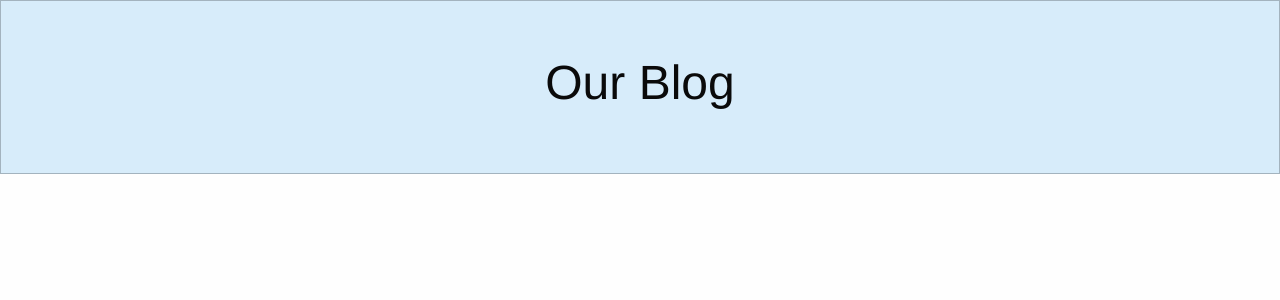
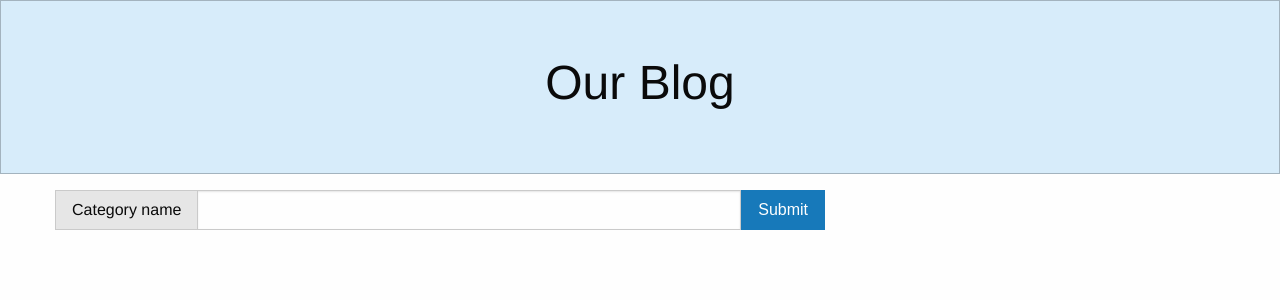
Before and after one commit to daniyarchambylov/it-academy-blog, a Django app: page /authors/ in a window 1280 px wide. Shown: the part 54-354 px from the top of the page. Run offline with Django 3.2, Linux system fonts and the light colour scheme; data that the repository does not hold is empty; parts of the project's set-up code (start-up, migrations or seed data) failed here and were passed over; some libraries are stand-ins or nearby versions.

Commit message:
add filter author form

```diff
--- a/blog/authors/templates/authors/list.html
+++ b/blog/authors/templates/authors/list.html
@@ -3,6 +3,19 @@
 {% block page_title %}Authors{% endblock page_title %}
 
 {% block contents %}
+  <form>
+    <div class="row">
+      <div class="columns">
+        <div class="input-group">
+          <span class="input-group-label">Category name</span>
+          <input class="input-group-field" type="text" name="name">
+          <div class="input-group-button">
+            <input type="submit" class="button" value="Submit">
+          </div>
+        </div>
+      </div>
+    </div>
+  </form>
   {% for a in authors %}
     <li>
       <div class="row">
--- a/blog/authors/views.py
+++ b/blog/authors/views.py
@@ -7,7 +7,11 @@ from blog.authors.models import Author
 
 
 def authors_list(request):
+    category_name = request.GET.get('name')
     authors = Author.objects.all()
+
+    if category_name:
+        authors = authors.filter(post__categories__name__istartswith=category_name).distinct()
 
     return render(request, 'authors/list.html', locals())
 
```
